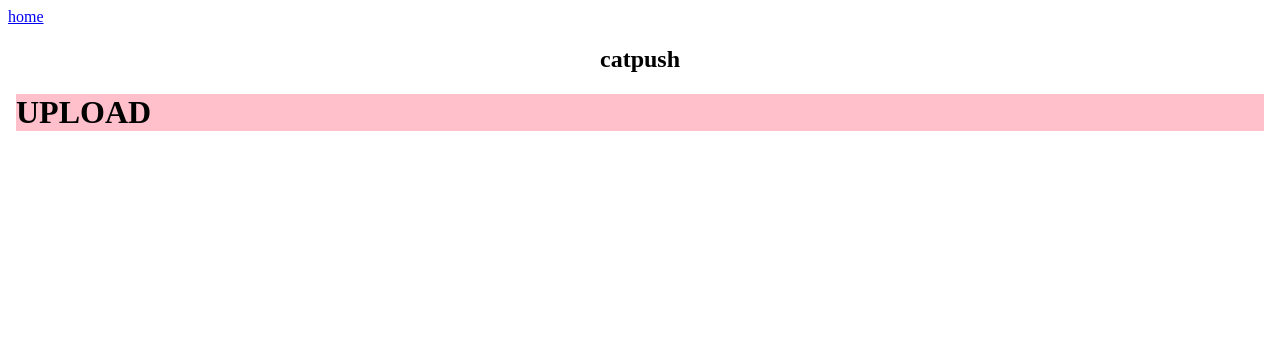
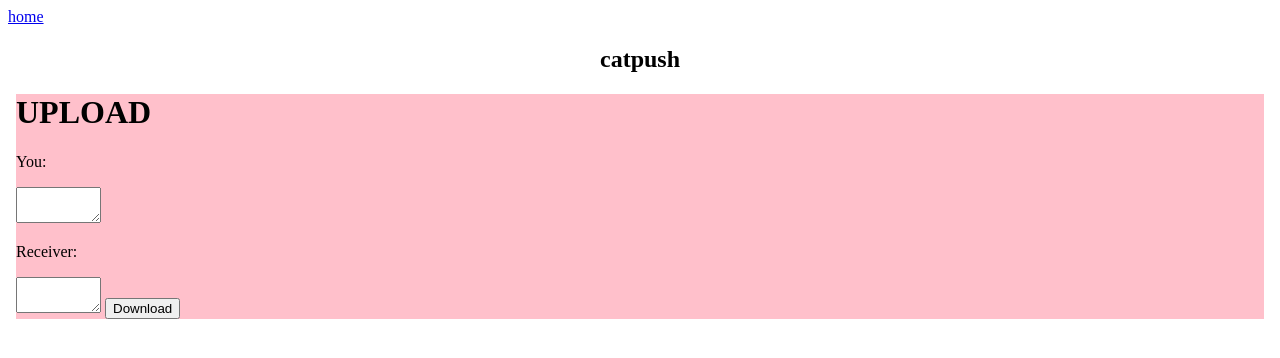
Before and after one commit to ceeb9/catpush, a SvelteKit app in the folder myapp/: page /uploadPage in a window 1280 px wide. Shown: the top 358 px of the page. Built offline with nearby package versions, Linux system fonts and the light colour scheme.

Commit message:
buttons and textboxes added to pages

```diff
--- a/myapp/src/routes/downloadCompletion/+page.svelte
+++ b/myapp/src/routes/downloadCompletion/+page.svelte
@@ -0,0 +1,15 @@
+<body>
+    <h1>DOWNLOAD COMPLETE!</h1>
+    <button onclick="location.href='/../';">Home</button>
+</body>
+
+<style>
+    body {
+        background-color: pink;
+    }
+    p {
+        color:pink;
+        font-family:'Courier New', Courier, monospace;
+        font-size: 2em;
+    }
+</style>
--- a/myapp/src/routes/downloadPage/+page.svelte
+++ b/myapp/src/routes/downloadPage/+page.svelte
@@ -1,5 +1,11 @@
 <body>
     <h1>DOWNLOAD</h1>
+    <p><label for="">You:</label></p>
+    <textarea id="UserID" name="User ID" rows="0" cols="8"></textarea>
+
+    <p><label for="">Sender:</label></p>
+    <textarea id="SenderID" name="Sender ID" rows="0" cols="8"></textarea>
+    <button onclick="location.href='/downloadCompletion';">Download</button>
 </body>
 
 <style>
--- a/myapp/src/routes/uploadCompletion/+page.svelte
+++ b/myapp/src/routes/uploadCompletion/+page.svelte
@@ -0,0 +1,15 @@
+<body>
+    <h1>UPLOAD COMPLETE!</h1>
+    <button onclick="location.href='/../';">Home</button>
+</body>
+
+<style>
+    body {
+        background-color: pink;
+    }
+    p {
+        color:pink;
+        font-family:'Courier New', Courier, monospace;
+        font-size: 2em;
+    }
+</style>
--- a/myapp/src/routes/uploadPage/+page.svelte
+++ b/myapp/src/routes/uploadPage/+page.svelte
@@ -1,14 +1,15 @@
 <body>
     <h1>UPLOAD</h1>
+    <p><label for="">You:</label></p>
+    <textarea id="UserID" name="User ID" rows="0" cols="8"></textarea>
+
+    <p><label for="">Receiver:</label></p>
+    <textarea id="SenderID" name="Sender ID" rows="0" cols="8"></textarea>
+    <button onclick="location.href='/uploadCompletion';">Download</button>
 </body>
 
 <style>
     body {
         background-color: pink;
     }
-    p {
-        color:pink;
-        font-family:'Courier New', Courier, monospace;
-        font-size: 2em;
-    }
 </style>
```
